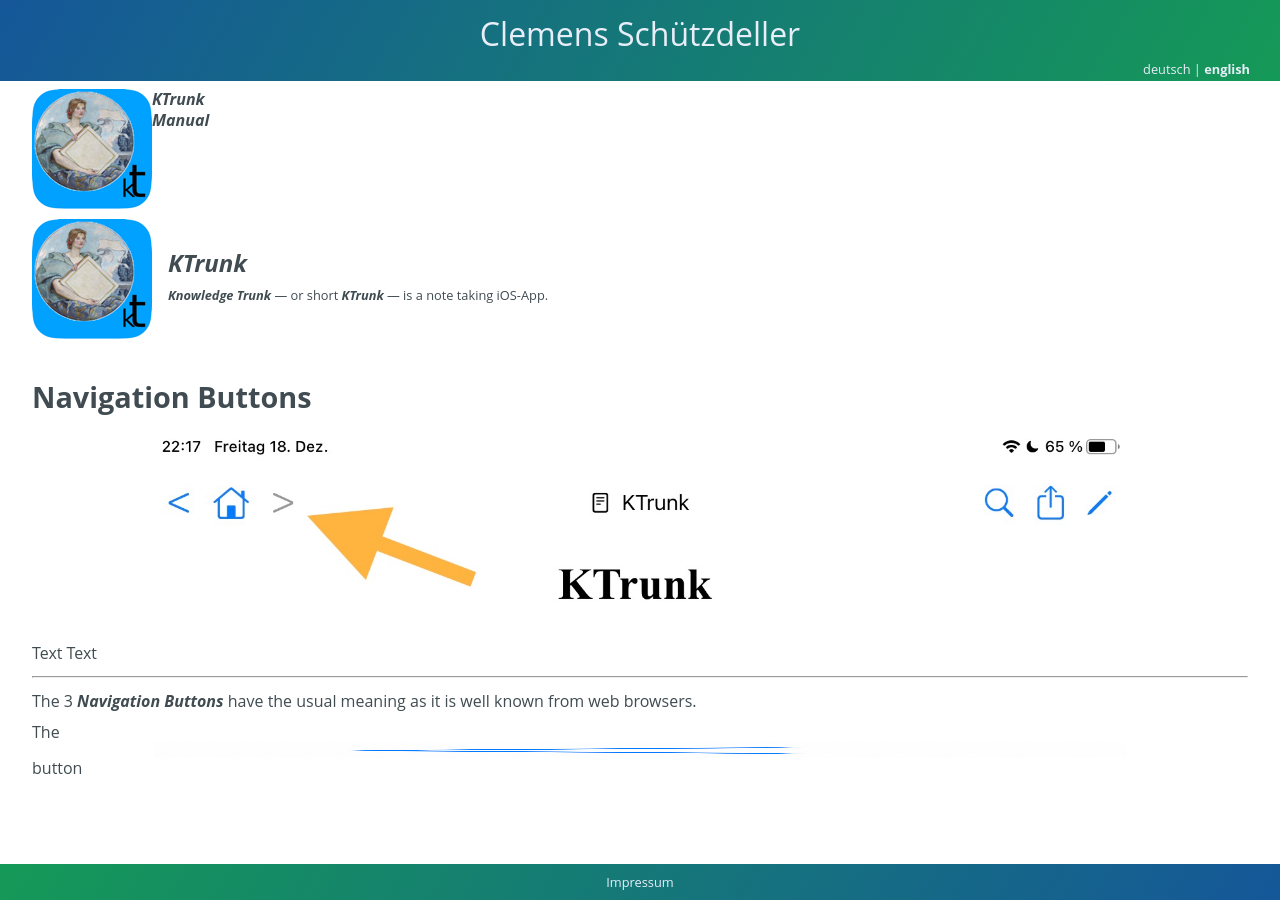
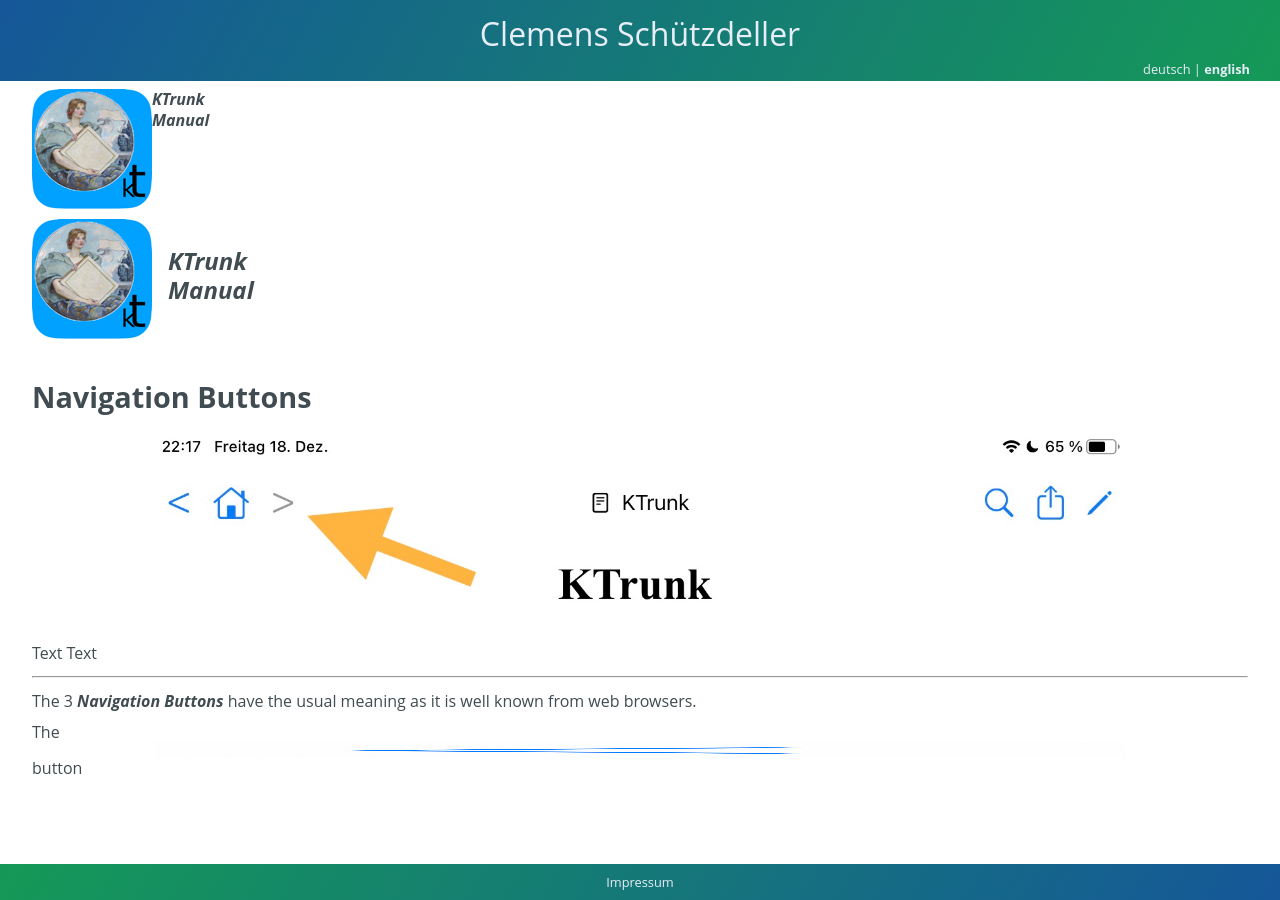
Before and after one commit to cs-LA/home, a Jekyll site: the page built from KTrunk/Manual/NavigationButtons.md, in a window 1280 px wide. Built offline with Jekyll 4.4.1, drawn with Linux system fonts in a browser that asks for light colours; our own code applies the rules of GitHub Pages for plain Markdown files.

Commit message:
Update NavigationButtons.md

```diff
--- a/KTrunk/Manual/NavigationButtons.md
+++ b/KTrunk/Manual/NavigationButtons.md
@@ -15,7 +15,7 @@
   <div class="logoColumn logoColumnRight">
     <div class="vCentered">
       <div class="logoTitle">KTrunk</div>
-      <div class="logoDescription"><span class="en"><b><i>Knowledge Trunk</i></b> — or short <b><i>KTrunk</i></b> — is a note taking iOS-App.</span><span class="de"><b><i>Knowledge Trunk</i></b> — oder kurz <b><i>KTrunk</i></b> — ist eine iOS-App, um Notizen zu verwalten.</span></div>
+      <div class="logoTitle"><span class="en">Manual</span><span class="de">Handbuch</span></div>
     </div>
   </div>
 </div>
```
